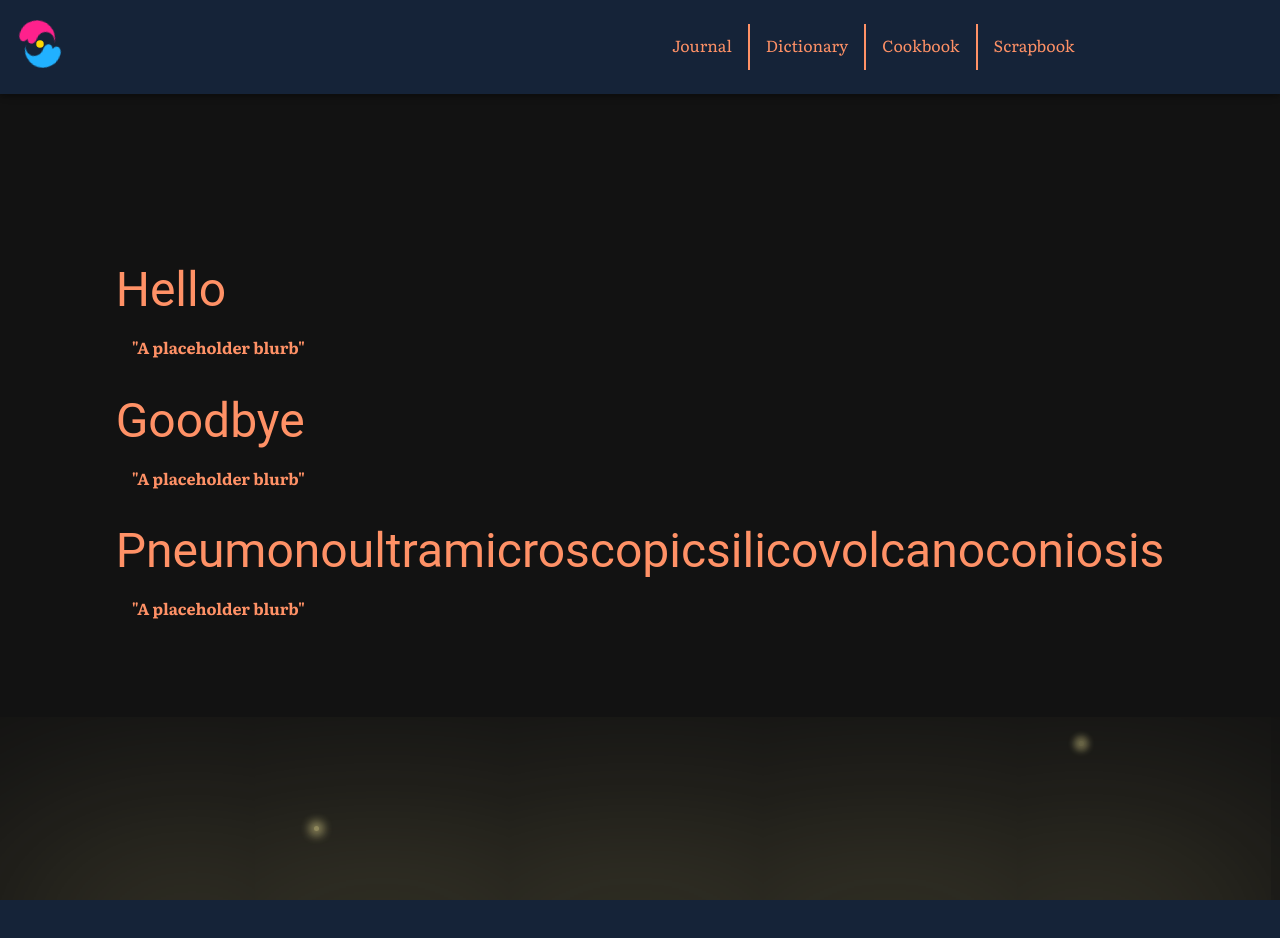
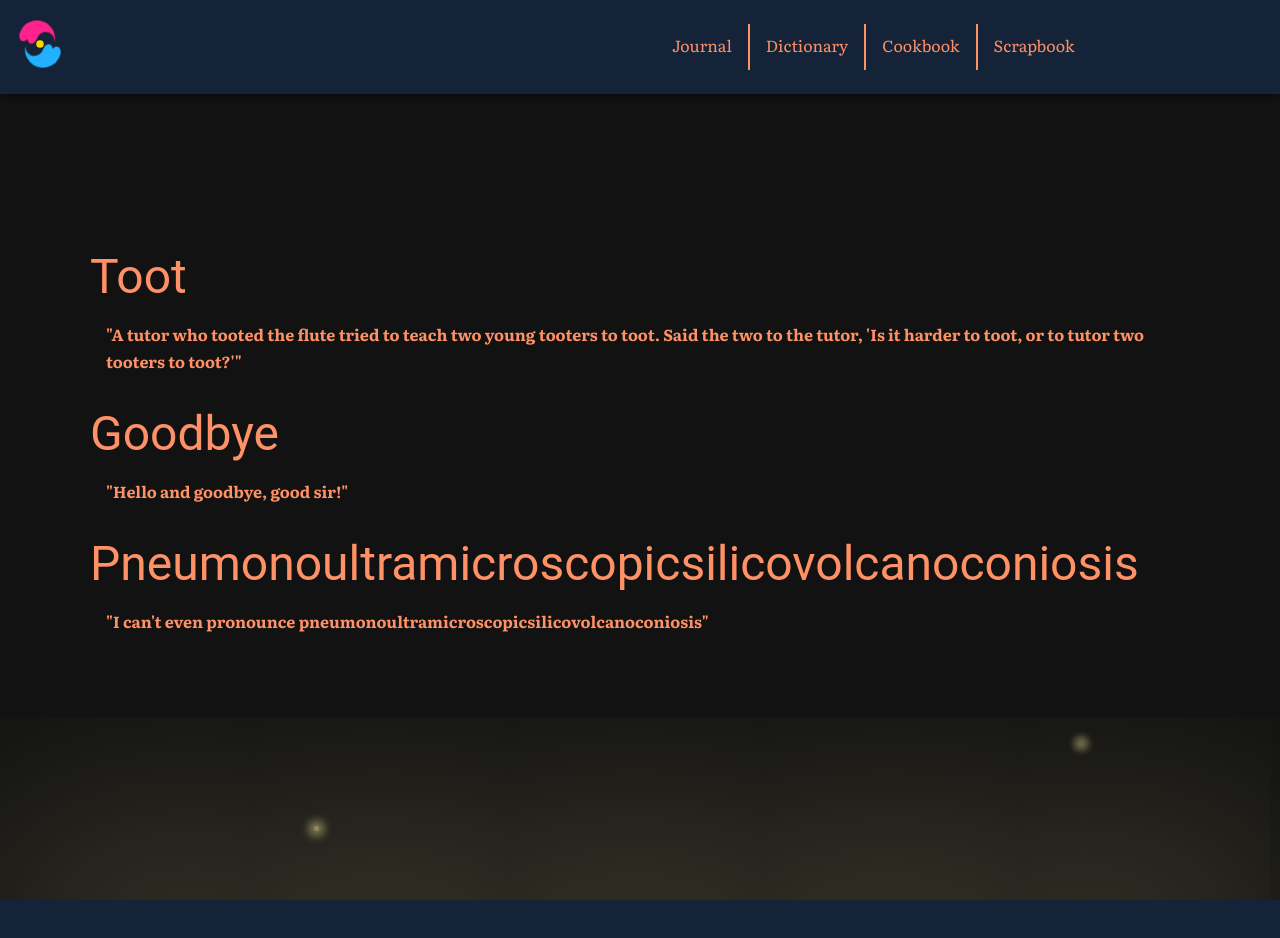
Before and after one commit to coulgreer/coulgreer.me, a Next.js app: page /dictionary in a window 1280 px wide. Shown: the top 938 px of the page. Built offline with nearby package versions, Linux system fonts and the light colour scheme.

Commit message:
refactor: update dictionary entry preview
Dictionary entry preview now has differing quotes displayed instead of a cloned placeholder. This should allow for testing of edge cases when displaying.

```diff
--- a/src/app/dictionary/page.tsx
+++ b/src/app/dictionary/page.tsx
@@ -8,10 +8,12 @@ import { nanoid } from "nanoid";
 
 import "./index.css";
 
-function displayWords(list: Array<string>) {
+type HeadwordSummary = { headword: string; quote: string };
+
+function displayWords(list: Array<HeadwordSummary>) {
   return list.map((entry) => (
     <ListItem key={nanoid()} role="none">
-      <Link href={`/dictionary/${entry}`} className="index__link">
+      <Link href={`/dictionary/${entry.headword}`} className="index__link">
         <div className="index__word-container">
           <div className="index__decor-container">
             <svg
@@ -38,7 +40,7 @@ function displayWords(list: Array<string>) {
             </svg>
           </div>
           <Typography variant="h3" className="index__word">
-            {entry}
+            {entry.headword}
           </Typography>
           <div className="index__decor-container">
             <svg
@@ -65,7 +67,7 @@ function displayWords(list: Array<string>) {
             </svg>
           </div>
         </div>
-        <blockquote className="index__quote">A placeholder blurb</blockquote>
+        <blockquote className="index__quote">{entry.quote}</blockquote>
       </Link>
     </ListItem>
   ));
@@ -73,11 +75,24 @@ function displayWords(list: Array<string>) {
 
 export default function Dictionary() {
   return (
+    /* TODO (Coul Greer)
+      Link the display of the preview to the databse, so that the preview and detailed
+      view can pull from the database and match data such as blurbs. The words match
+      simply because the link queries a 3rd party database.
+    */
     <List className="index">
       {displayWords([
-        "hello",
-        "goodbye",
-        "pneumonoultramicroscopicsilicovolcanoconiosis",
+        {
+          headword: "toot",
+          quote:
+            "A tutor who tooted the flute tried to teach two young tooters to toot. Said the two to the tutor, 'Is it harder to toot, or to tutor two tooters to toot?'",
+        },
+        { headword: "goodbye", quote: "Hello and goodbye, good sir!" },
+        {
+          headword: "pneumonoultramicroscopicsilicovolcanoconiosis",
+          quote:
+            "I can't even pronounce pneumonoultramicroscopicsilicovolcanoconiosis",
+        },
       ])}
     </List>
   );
```
